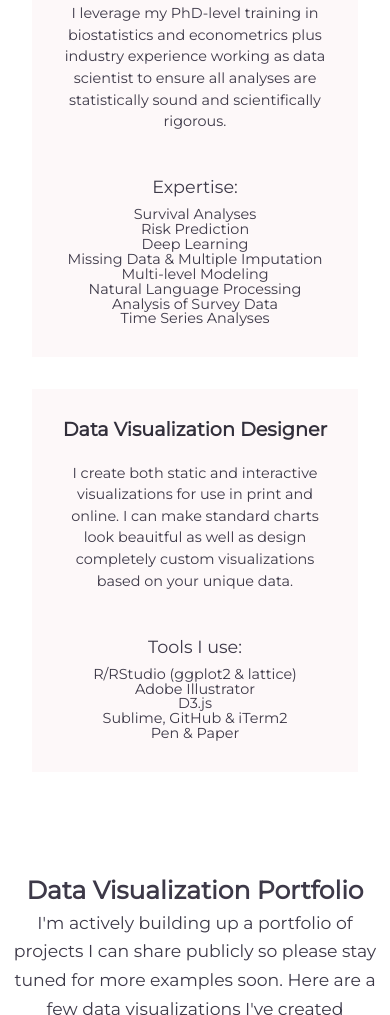
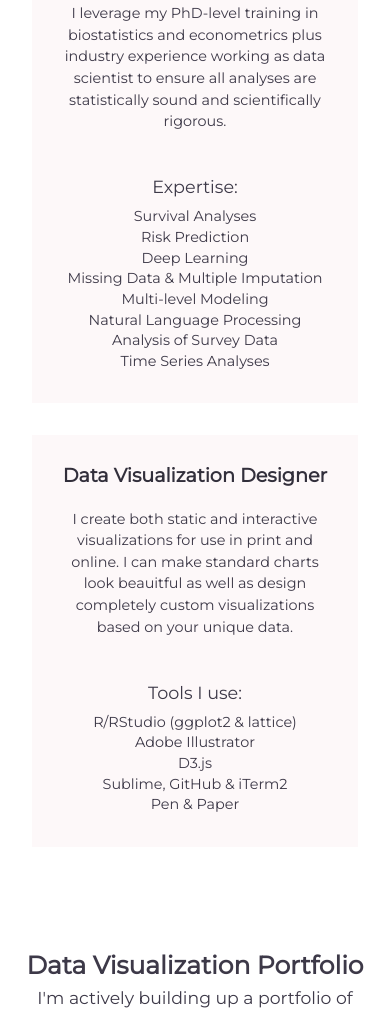
Before and after one commit to carriebennette/carriebennette.github.io, a plain HTML site: page index.html in a window 390 px wide. Shown: the part 1566-2581 px from the top of the page. Drawn offline with nearby package versions, Linux system fonts and the light colour scheme; files whose address does not match are found by name.

Commit message:
tweak font spacing

```diff
--- a/style.css
+++ b/style.css
@@ -232,11 +232,11 @@ li {
 
 .tools_text{
 	font-size: 110%;
-		background: none;
+	background: none;
 }
 
 .list_text{
-	line-height: 95%;
+	line-height: 110%;
 }
 
 /*--- PORTFOLIO ---*/
@@ -720,7 +720,7 @@ li .aboutme_favicon svg:hover {
 	}
 
 	.list_text {
-    	line-height: 15%;
+    	line-height: 55%;
 	}
 
   	footer .footer_text {
@@ -728,6 +728,8 @@ li .aboutme_favicon svg:hover {
 	}
 
 	footer .footer_contact {
+		-webkit-appearance: none;
+		font-family: 'Lato';
 		font-size: 120%;
 	}
 
```
